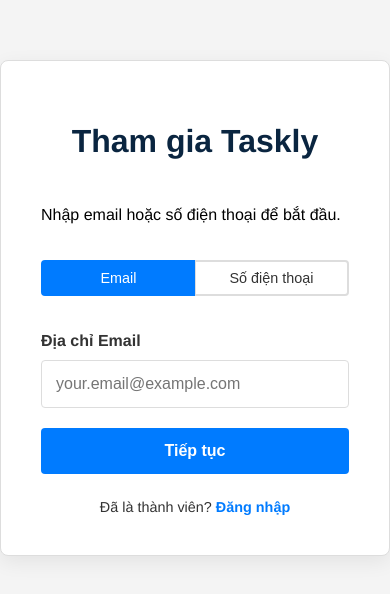
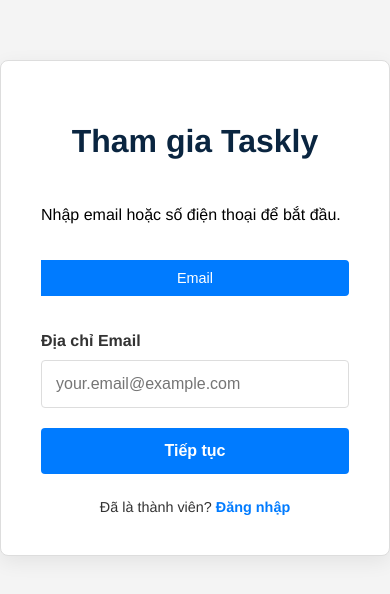
Before and after one commit to vinhtsts9/Taskly.Vn, a React (Vite) app in the folder aTaskly-fe/: page /register in a window 390 px wide. Shown: the part 114-708 px from the top of the page. Built offline with nearby package versions, Linux system fonts and the light colour scheme; no server answers.

Commit message:
delete register with phone

```diff
--- a/aTaskly-fe/src/pages/RegisterPage.jsx
+++ b/aTaskly-fe/src/pages/RegisterPage.jsx
@@ -6,7 +6,7 @@
 const RegisterPage = () => {
   const [step, setStep] = useState(1); // 1: Enter email/phone, 2: Verify OTP, 3: Details
   const [verifyKey, setVerifyKey] = useState("");
-  const [verifyType, setVerifyType] = useState("email"); // 'email' or 'phone'
+  const verifyType = "email";
   const [otp, setOtp] = useState("");
   const [password, setPassword] = useState("");
   const [confirmPassword, setConfirmPassword] = useState("");
@@ -53,10 +53,10 @@
       setError("Vui lòng nhập một địa chỉ email hợp lệ.");
       return;
     }
-    if (verifyType === "phone" && !/^\d{10,11}$/.test(verifyKey)) {
-      setError("Vui lòng nhập số điện thoại hợp lệ (10-11 chữ số).");
-      return;
-    }
+    // if (verifyType === "phone" && !/^\d{10,11}$/.test(verifyKey)) {
+    //   setError("Vui lòng nhập số điện thoại hợp lệ (10-11 chữ số).");
+    //   return;
+    // }
 
     setLoading(true);
     try {
@@ -162,16 +162,6 @@
                 }}
               >
                 Email
-              </button>
-              <button
-                type="button"
-                className={verifyType === "phone" ? "active" : ""}
-                onClick={() => {
-                  setVerifyType("phone");
-                  setVerifyKey("");
-                }}
-              >
-                Số điện thoại
               </button>
             </div>
             <label htmlFor="verifyKey">
```
